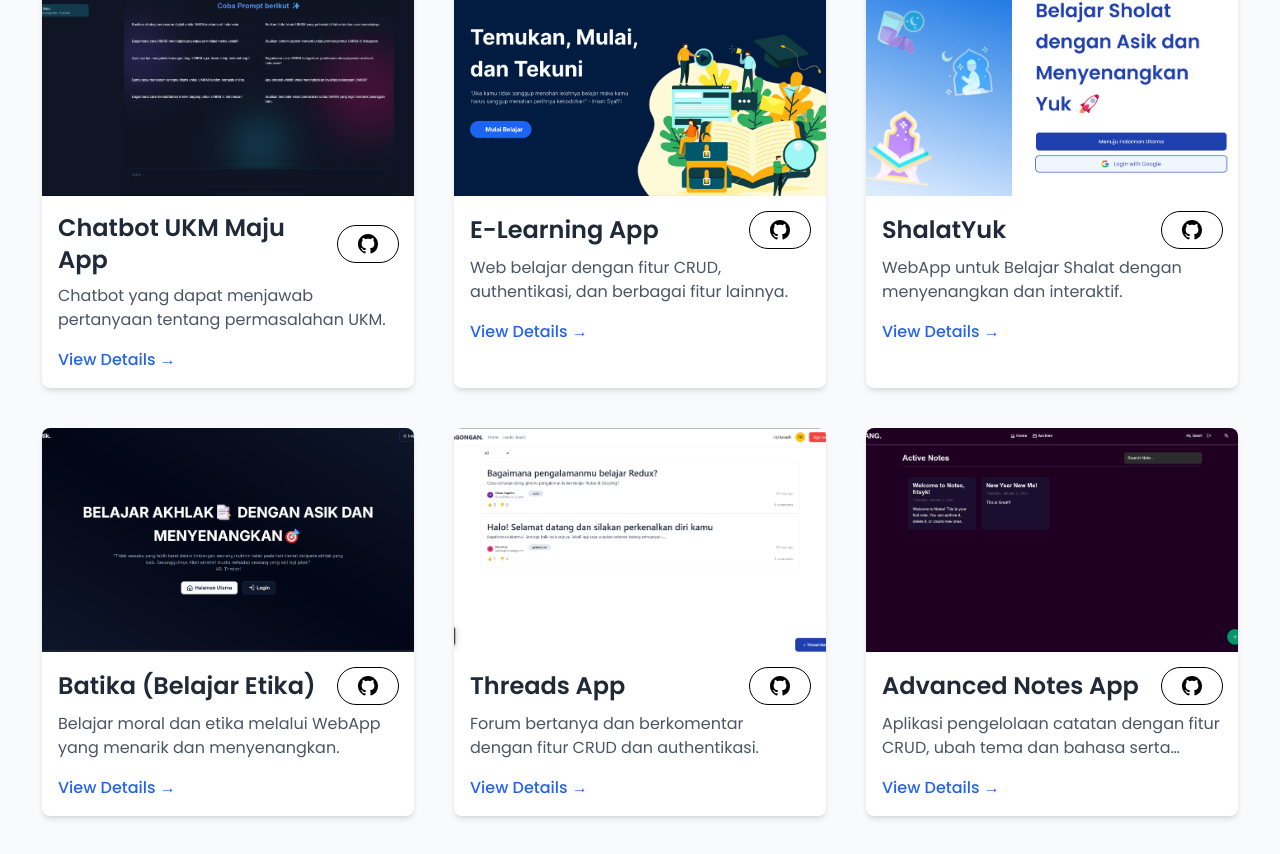
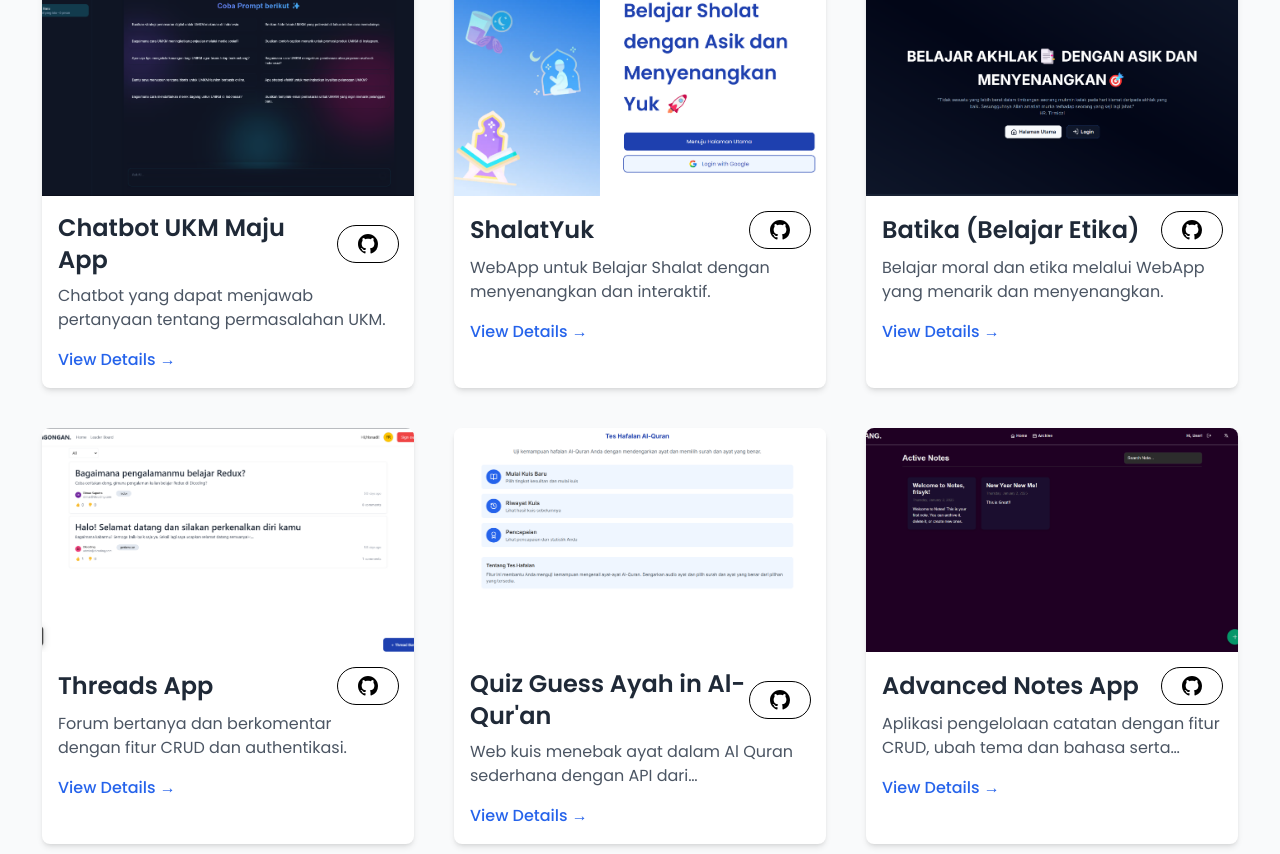
Before and after one commit to Frisyk/star, a Next.js app: page /projects in a window 1280 px wide. Shown: the part 260-1114 px from the top of the page. Built offline with nearby package versions, Linux system fonts and the light colour scheme.

Commit message:
refactor: add new data

```diff
--- a/components/Data.js
+++ b/components/Data.js
@@ -82,16 +82,8 @@
         title: "Chatbot UKM Maju App",
         desc: "Chatbot yang dapat menjawab pertanyaan tentang permasalahan UKM. <br/> Tech Stack: Next.JS, Llama 3, NextAuth, Tailwindcss, TypeScript",
         image: "/project/ukm.png",
-        slug: "https://ukmmaju.vercel.app/",
+        slug: "https://ukmaju.vercel.app/",
         github: "https://github.com/Frisyk/ukmaju"
-    },
-    {
-        id:11,
-        title: "E-Learning App",
-        desc: "Web belajar dengan fitur CRUD, authentikasi, dan berbagai fitur lainnya. <br/> Tech Stack: Laravel, Tailwindcss, Brezze, MySQL",
-        image: "/project/elearning.png",
-        slug: "",
-        github: "https://github.com/Frisyk/e-learning"
     },
     {
         id:1,
@@ -118,12 +110,28 @@
         github: "https://github.com/Frisyk/thread-app"
     },
     {
+        id:9,
+        title: "Quiz Guess Ayah in Al-Qur'an",
+        desc: "Web kuis menebak ayat dalam Al Quran sederhana dengan API dari https://equran.id/apidev/v2. <br/> Tech Stack: Next.JS, Tailwindcss, TypeScript",
+        image: "/project/hafalan.png",
+        slug: "https://hafalanq.vercel.app/",
+        github: "https://github.com/Frisyk/memorization-test"
+    },
+    {
         id:8,
         title: "Advanced Notes App",
         desc: "Aplikasi pengelolaan catatan dengan fitur CRUD, ubah tema dan bahasa serta AUthentikasi <br/> Tech Stack: React.Js, Context",
         image: "/project/noteV2.png",
         slug: "https://react-notes-app-self.vercel.app/",
         github: "https://github.com/Frisyk/react-notesApp"
+    },
+    {
+        id:11,
+        title: "E-Learning App",
+        desc: "Web belajar dengan fitur CRUD, authentikasi, dan berbagai fitur lainnya. <br/> Tech Stack: Laravel, Tailwindcss, Brezze, MySQL",
+        image: "/project/elearning.png",
+        slug: "",
+        github: "https://github.com/Frisyk/e-learning"
     },
     {
         id:31,
```
Also changed, not shown: public/project/hafalan.png (added).
